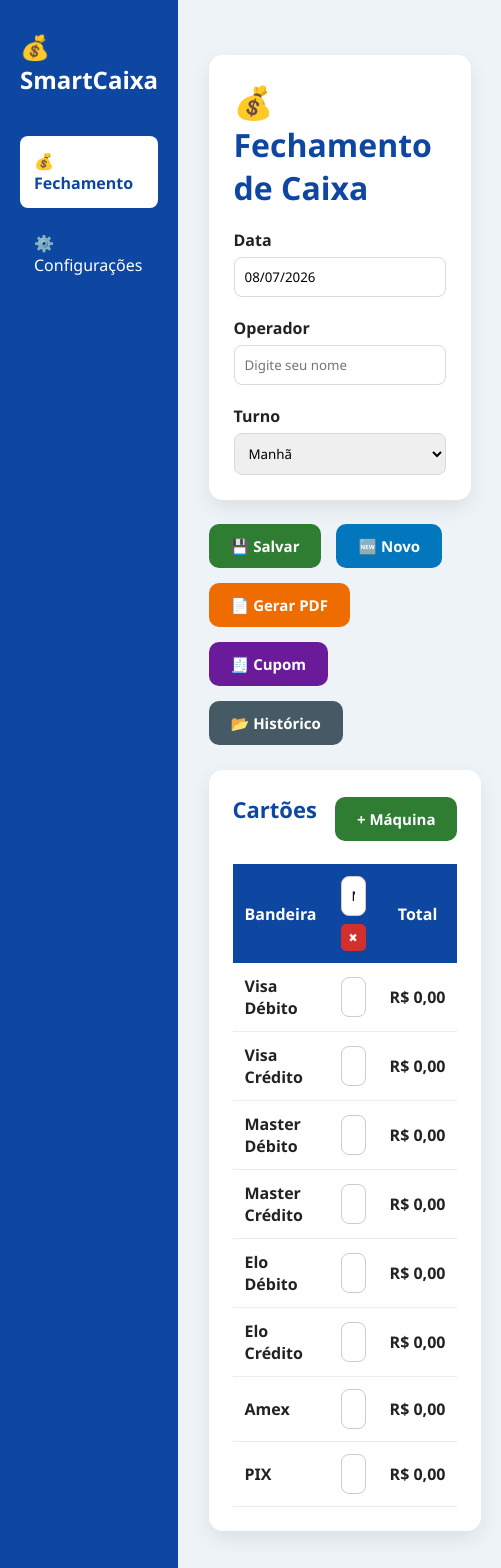
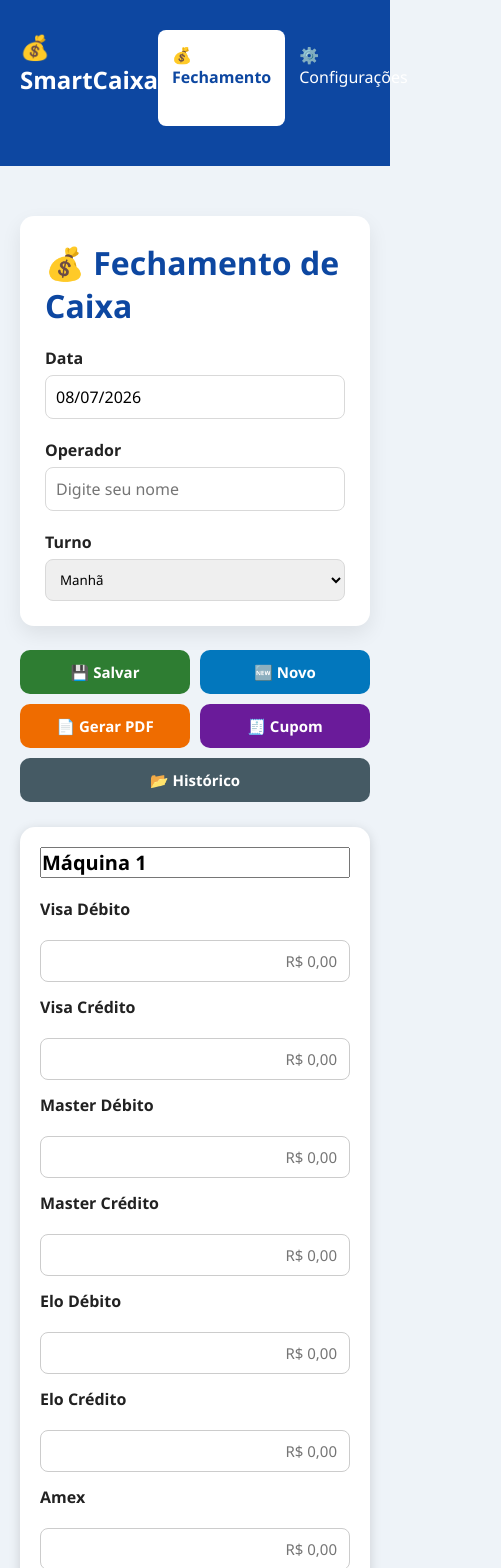
Before and after one commit to JoseAugustoDeveloper/smartcaixa, a React (Vite) app: page /caixa in a window 390 px wide. Shown: the top 1568 px of the page, 501 px wide, since content can reach past the window. Built offline with nearby package versions, Linux system fonts and the light colour scheme.

Commit message:
Feat: Correção para mobile

```diff
--- /dev/null
+++ b/src/components/TabelaCartoesMobile.jsx
@@ -0,0 +1,97 @@
+import InputMoney from "./InputMoney";
+
+function TabelaCartoesMobile({
+  maquinas,
+  alterarCartao,
+  alterarNomeMaquina,
+}) {
+  return (
+    <div className="cards-maquinas">
+      {maquinas.map((maq) => (
+        <div className="card-maquina" key={maq.id}>
+          <input
+            className="titulo-maquina"
+            value={maq.nome}
+            onChange={(e) =>
+              alterarNomeMaquina(maq.id, e.target.value)
+            }
+          />
+
+          <InputMoney
+            label="Visa Débito"
+            name="visaDebito"
+            values={maq}
+            onChange={(campo, valor) =>
+              alterarCartao(maq.id, campo, valor)
+            }
+          />
+
+          <InputMoney
+            label="Visa Crédito"
+            name="visaCredito"
+            values={maq}
+            onChange={(campo, valor) =>
+              alterarCartao(maq.id, campo, valor)
+            }
+          />
+
+          <InputMoney
+            label="Master Débito"
+            name="masterDebito"
+            values={maq}
+            onChange={(campo, valor) =>
+              alterarCartao(maq.id, campo, valor)
+            }
+          />
+
+          <InputMoney
+            label="Master Crédito"
+            name="masterCredito"
+            values={maq}
+            onChange={(campo, valor) =>
+              alterarCartao(maq.id, campo, valor)
+            }
+          />
+
+          <InputMoney
+            label="Elo Débito"
+            name="eloDebito"
+            values={maq}
+            onChange={(campo, valor) =>
+              alterarCartao(maq.id, campo, valor)
+            }
+          />
+
+          <InputMoney
+            label="Elo Crédito"
+            name="eloCredito"
+            values={maq}
+            onChange={(campo, valor) =>
+              alterarCartao(maq.id, campo, valor)
+            }
+          />
+
+          <InputMoney
+            label="Amex"
+            name="amex"
+            values={maq}
+            onChange={(campo, valor) =>
+              alterarCartao(maq.id, campo, valor)
+            }
+          />
+
+          <InputMoney
+            label="Pix"
+            name="pix"
+            values={maq}
+            onChange={(campo, valor) =>
+              alterarCartao(maq.id, campo, valor)
+            }
+          />
+        </div>
+      ))}
+    </div>
+  );
+}
+
+export default TabelaCartoesMobile;
--- /dev/null
+++ b/src/hooks/useMobile.js
@@ -0,0 +1,19 @@
+import { useEffect, useState } from "react";
+
+export default function useMobile() {
+  const [isMobile, setIsMobile] = useState(window.innerWidth <= 768);
+
+  useEffect(() => {
+    function atualizar() {
+      setIsMobile(window.innerWidth <= 768);
+    }
+
+    window.addEventListener("resize", atualizar);
+
+    return () => {
+      window.removeEventListener("resize", atualizar);
+    };
+  }, []);
+
+  return isMobile;
+}
--- a/src/pages/Caixa.jsx
+++ b/src/pages/Caixa.jsx
@@ -17,6 +17,10 @@ import RelatorioA4 from "../components/relatorios/RelatorioA4";
 import RelatorioCupom from "../components/relatorios/RelatorioCupom";
 
 import { gerarPDF, imprimirCupom } from "../services/pdf";
+
+import useMobile from "../hooks/useMobile";
+import TabelaCartoesMobile from "../components/TabelaCartoesMobile";
+
 
 const estadoInicial = {
   maquinas: [
@@ -62,6 +66,9 @@ function Caixa() {
   const [valores, setValores] = useState(() => {
     return carregarCaixa() || estadoInicial;
   });
+
+  const isMobile = useMobile();
+
   async function gerarRelatorio() {
     await gerarPDF("relatorio-pdf");
   }
@@ -170,6 +177,13 @@ function Caixa() {
         <Toolbar onGerarPDF={gerarRelatorio} onCupom={imprimir} />
 
         <div className="grid">
+          {isMobile ? (
+            <TabelaCartoesMobile
+              maquinas={valores.maquinas}
+              alterarCartao={alterarCartao}
+              alterarNomeMaquina={alterarNomeMaquina}
+            />
+          ) : (
             <TabelaCartoes
               maquinas={valores.maquinas}
               alterarCartao={alterarCartao}
@@ -177,7 +191,7 @@ function Caixa() {
               removerMaquina={removerMaquina}
               alterarNomeMaquina={alterarNomeMaquina}
             />
-
+          )}
           <Section
             titulo="Movimentação"
             campos={outrosValores}
--- a/src/styles/caixa.css
+++ b/src/styles/caixa.css
@@ -506,3 +506,116 @@ flex:1;
 padding:25px;
 
 }
+
+/* ===========================
+   RESPONSIVIDADE
+=========================== */
+
+@media (max-width: 1200px){
+
+    .container{
+        width:100%;
+        padding:20px;
+    }
+
+}
+
+@media (max-width:900px){
+
+    .grid{
+        display:flex;
+        flex-direction:column;
+        gap:20px;
+    }
+
+    .toolbar{
+        flex-wrap:wrap;
+        gap:10px;
+    }
+
+}
+
+@media (max-width:768px){
+
+    .app{
+        display:block;
+    }
+
+    .sidebar{
+
+        width:100%;
+        height:auto;
+
+        display:flex;
+        justify-content:space-around;
+
+        position:sticky;
+        top:0;
+
+        z-index:100;
+
+    }
+
+    .conteudo{
+
+        margin-left:0;
+
+        padding:10px;
+
+    }
+
+    .container{
+
+        width:100%;
+
+        padding:10px;
+
+    }
+
+    table{
+
+        font-size:13px;
+
+    }
+
+    input{
+
+        font-size:16px;
+
+    }
+
+    .toolbar button{
+
+        flex:1;
+
+        min-width:140px;
+
+    }
+
+}
+
+.cards-maquinas{
+
+    display:flex;
+    flex-direction:column;
+    gap:20px;
+
+}
+
+.card-maquina{
+
+    background:white;
+    border-radius:15px;
+    padding:20px;
+    box-shadow:0 3px 12px rgba(0,0,0,.15);
+
+}
+
+.titulo-maquina{
+
+    width:100%;
+    font-size:20px;
+    font-weight:bold;
+    margin-bottom:20px;
+
+}
```
Also changed, not shown: src/components/Navbar.jsx (deleted). Lines whose indentation alone changed are shown as unchanged.
